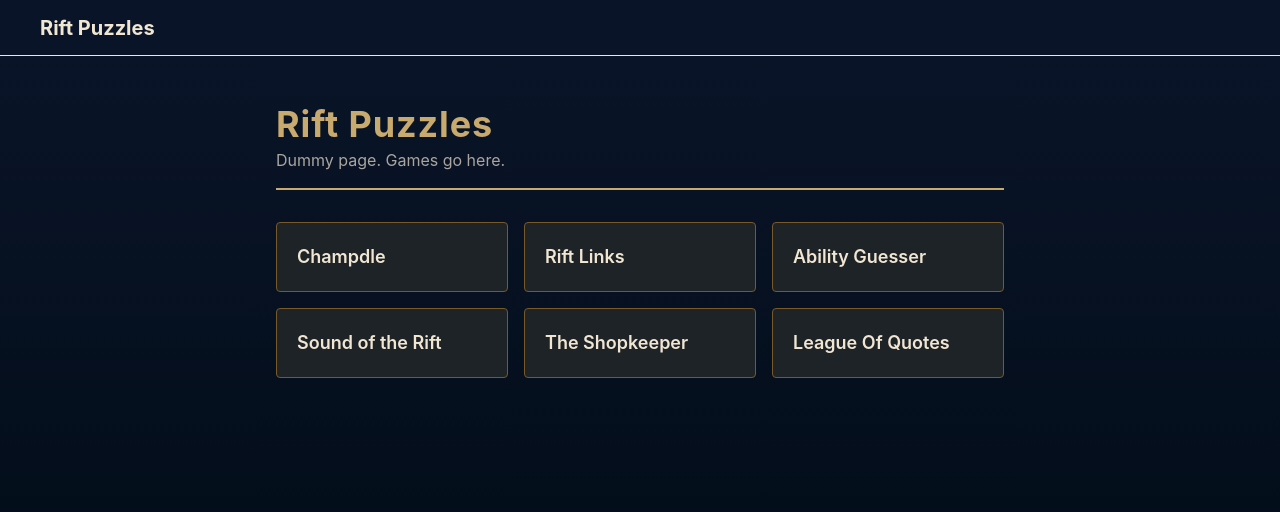
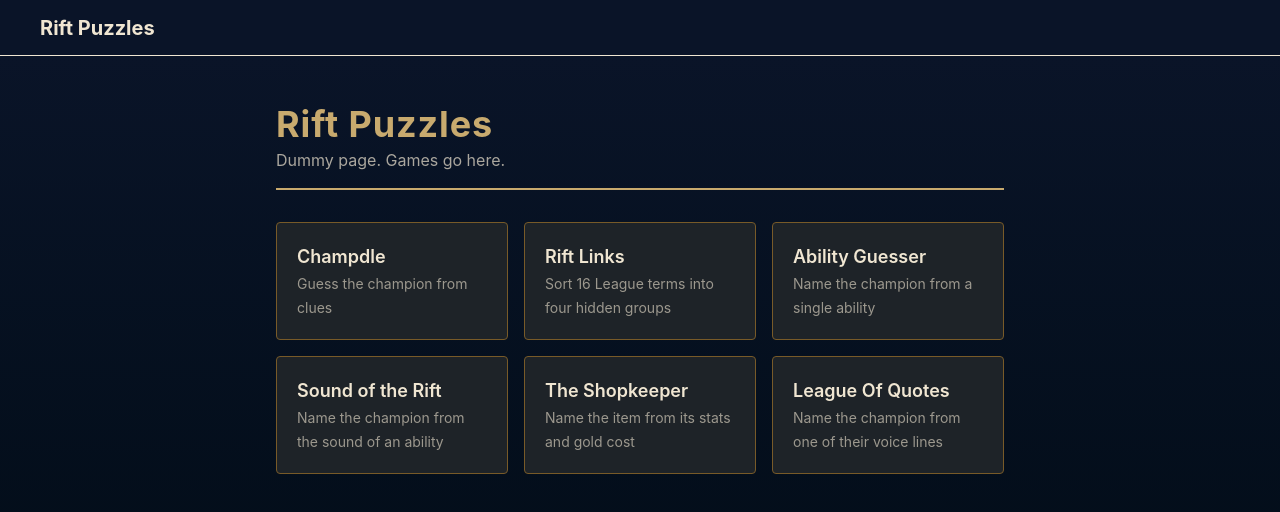
Before and after one commit to faridgasimov95/rift-puzzles, a React (Vite) app: page / in a window 1280 px wide. Shown: the top 512 px of the page. Built offline with nearby package versions, Linux system fonts and the light colour scheme.

Commit message:
feat: added game descriptions

```diff
--- a/src/games.ts
+++ b/src/games.ts
@@ -17,37 +17,37 @@ export const games: Game[] = [
   {
     name: "Champdle",
     path: "champdle",
-    description: "",
+    description: "Guess the champion from clues",
     component: ChampdlePage,
   },
   {
     name: "Rift Links",
     path: "rift-links",
-    description: "",
+    description: "Sort 16 League terms into four hidden groups",
     component: RiftLinksPage,
   },
   {
     name: "Ability Guesser",
     path: "ability-guesser",
-    description: "",
+    description: "Name the champion from a single ability",
     component: AbilityGuesserPage,
   },
   {
     name: "Sound of the Rift",
     path: "rift-sound",
-    description: "",
+    description: "Name the champion from the sound of an ability",
     component: RiftSoundPage,
   },
   {
     name: "The Shopkeeper",
     path: "shopkeeper",
-    description: "",
+    description: "Name the item from its stats and gold cost",
     component: ShopkeeperPage,
   },
   {
     name: "League Of Quotes",
     path: "quotes",
-    description: "",
+    description: "Name the champion from one of their voice lines",
     component: QuotesPage,
   },
 ];
```
